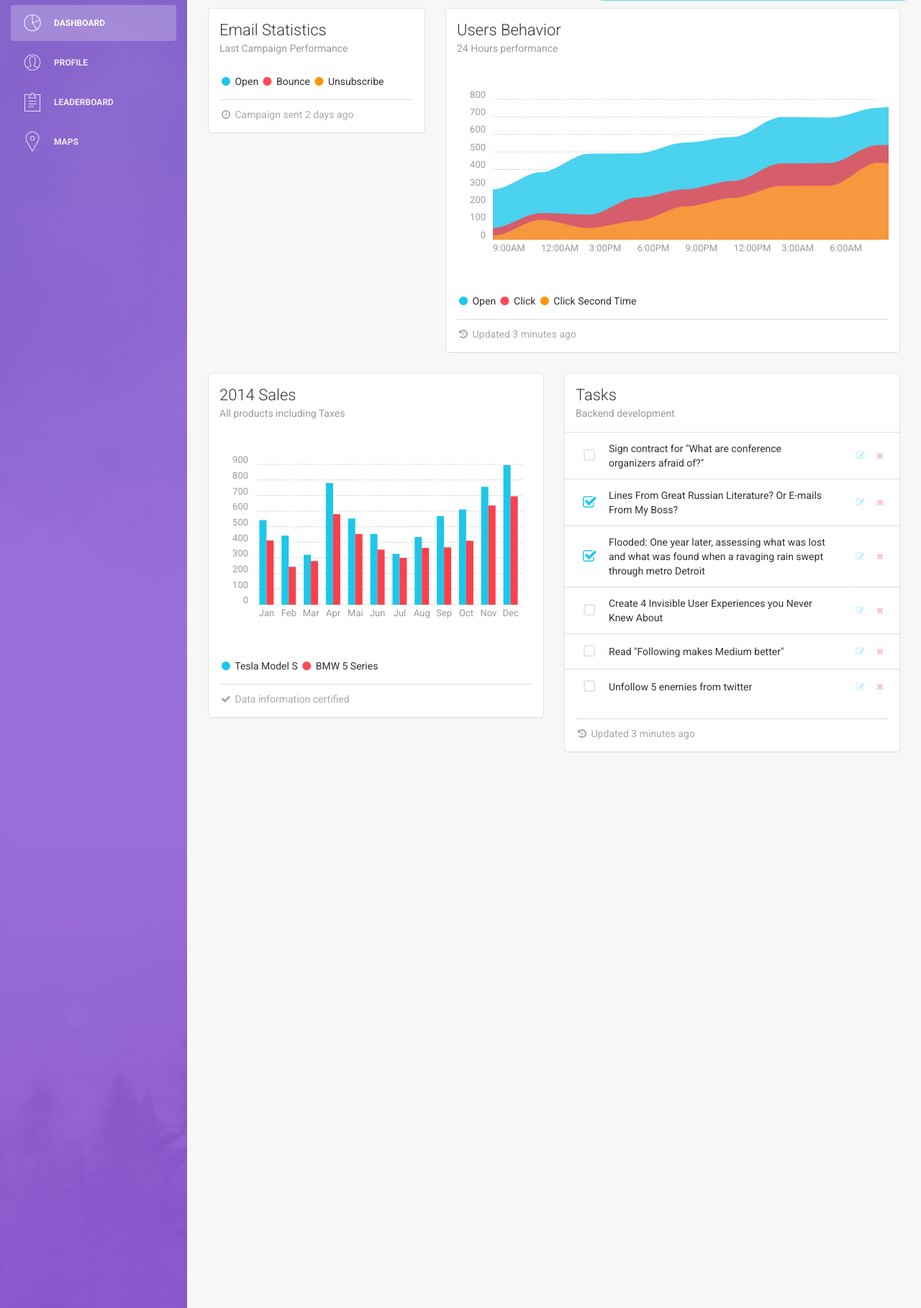
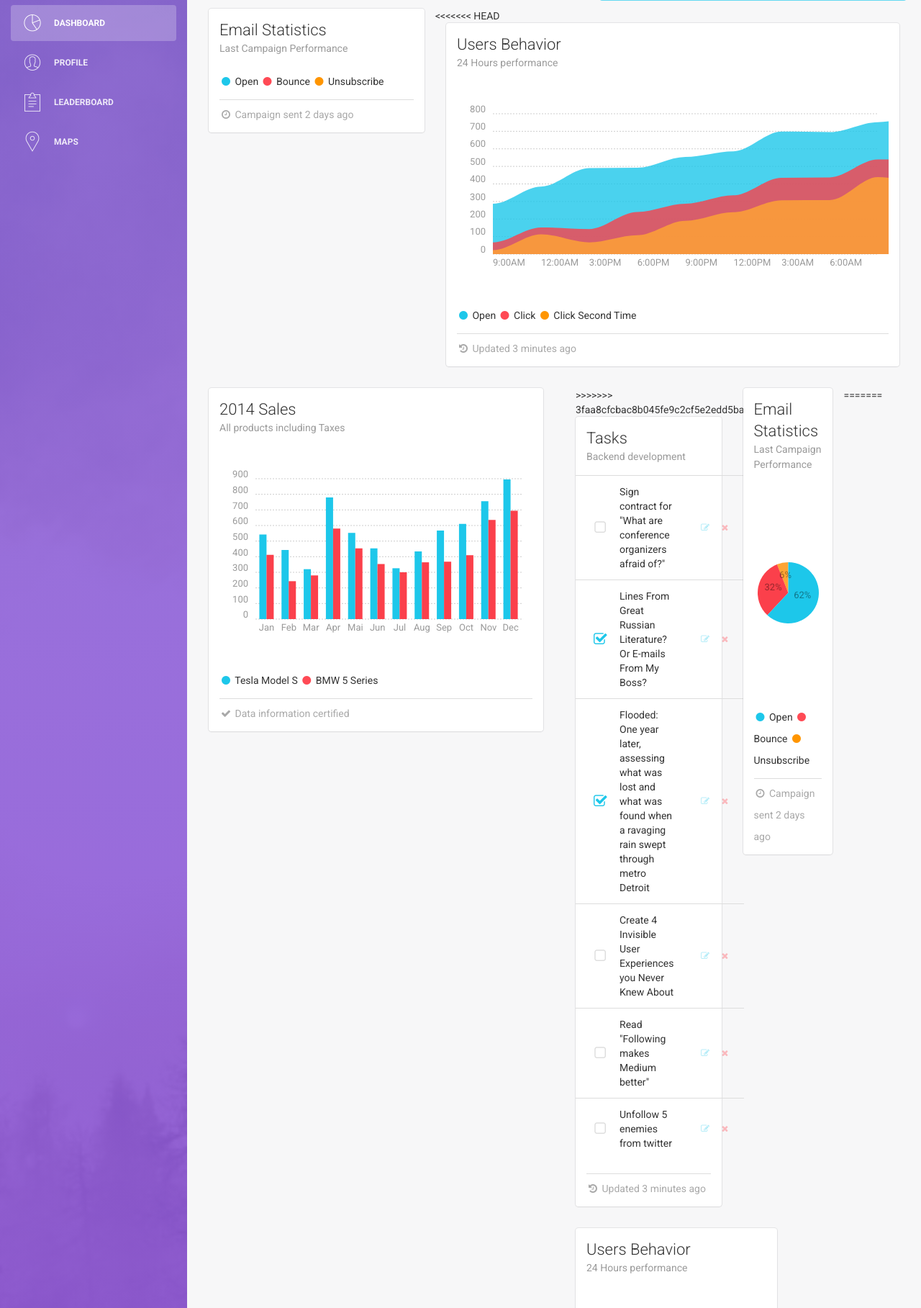
Before and after one commit to Mumbai2016/team-2, a PHP site: page /atma/dash/dashboard.php in a window 1280 px wide. Shown: the part 79-1896 px from the top of the page at 72% size. Run offline with PHP 8.4, Linux system fonts and the light colour scheme; some libraries are stand-ins or nearby versions.

Commit message:
dashboard added

```diff
--- a/dash/dashboard.php
+++ b/dash/dashboard.php
@@ -147,6 +147,7 @@
         <div class="content">
             <div class="container-fluid">
                 <div class="row">
+<<<<<<< HEAD
                     <div class="col-md-4">
                         <div class="card">
                             <div class="header">
@@ -221,6 +222,9 @@
                     </div>
 
                     <div class="col-md-6">
+=======
+					<div class="col-md-6">
+>>>>>>> 3faa8cfcbac8b045fe9c2cf5e2edd5ba56cc5644
                         <div class="card ">
                             <div class="header">
                                 <h4 class="title">Tasks</h4>
@@ -340,6 +344,81 @@
                             </div>
                         </div>
                     </div>
+                    <div class="col-md-4">
+                        <div class="card">
+                            <div class="header">
+                                <h4 class="title">Email Statistics</h4>
+                                <p class="category">Last Campaign Performance</p>
+                            </div>
+                            <div class="content">
+                                <div id="chartPreferences" class="ct-chart ct-perfect-fourth"></div>
+
+                                <div class="footer">
+                                    <div class="legend">
+                                        <i class="fa fa-circle text-info"></i> Open
+                                        <i class="fa fa-circle text-danger"></i> Bounce
+                                        <i class="fa fa-circle text-warning"></i> Unsubscribe
+                                    </div>
+                                    <hr>
+                                    <div class="stats">
+                                        <i class="fa fa-clock-o"></i> Campaign sent 2 days ago
+                                    </div>
+                                </div>
+                            </div>
+                        </div>
+                    </div>
+
+                    <div class="col-md-8">
+                        <div class="card">
+                            <div class="header">
+                                <h4 class="title">Users Behavior</h4>
+                                <p class="category">24 Hours performance</p>
+                            </div>
+                            <div class="content">
+                                <div id="chartHours" class="ct-chart"></div>
+                                <div class="footer">
+                                    <div class="legend">
+                                        <i class="fa fa-circle text-info"></i> Open
+                                        <i class="fa fa-circle text-danger"></i> Click
+                                        <i class="fa fa-circle text-warning"></i> Click Second Time
+                                    </div>
+                                    <hr>
+                                    <div class="stats">
+                                        <i class="fa fa-history"></i> Updated 3 minutes ago
+                                    </div>
+                                </div>
+                            </div>
+                        </div>
+                    </div>
+                </div>
+
+
+
+                <div class="row">
+                    <div class="col-md-6">
+                        <div class="card ">
+                            <div class="header">
+                                <h4 class="title">2014 Sales</h4>
+                                <p class="category">All products including Taxes</p>
+                            </div>
+                            <div class="content">
+                                <div id="chartActivity" class="ct-chart"></div>
+
+                                <div class="footer">
+                                    <div class="legend">
+                                        <i class="fa fa-circle text-info"></i> Tesla Model S
+                                        <i class="fa fa-circle text-danger"></i> BMW 5 Series
+                                    </div>
+                                    <hr>
+                                    <div class="stats">
+                                        <i class="fa fa-check"></i> Data information certified
+                                    </div>
+                                </div>
+                            </div>
+                        </div>
+                    </div>
+
+
                 </div>
             </div>
         </div>
--- a/db.php
+++ b/db.php
@@ -1,4 +1,4 @@
 <?php
-$con = mysqli_connect('localhost','u414877475_cache','jaikumari@9821','u414877475_cache') or die(mysql_error());
+$con = mysqli_connect('localhost','root','hello123world456','atma') or die(mysql_error());
 $database = mysqli_select_db($con,'u414877475_cache') or die(mysql_error());
 ?>
```
